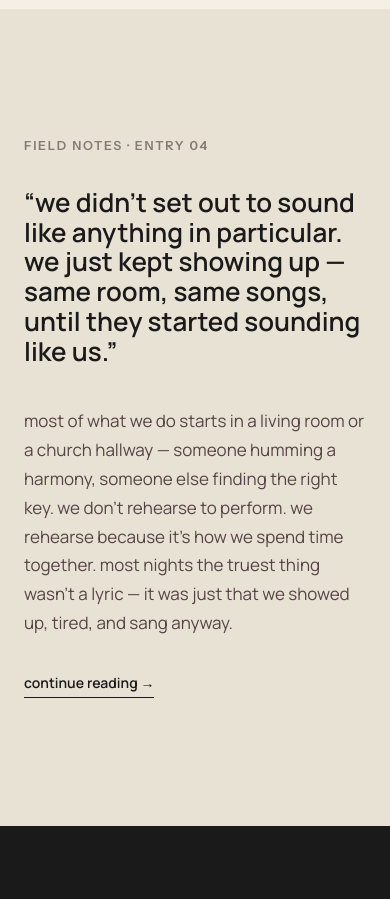
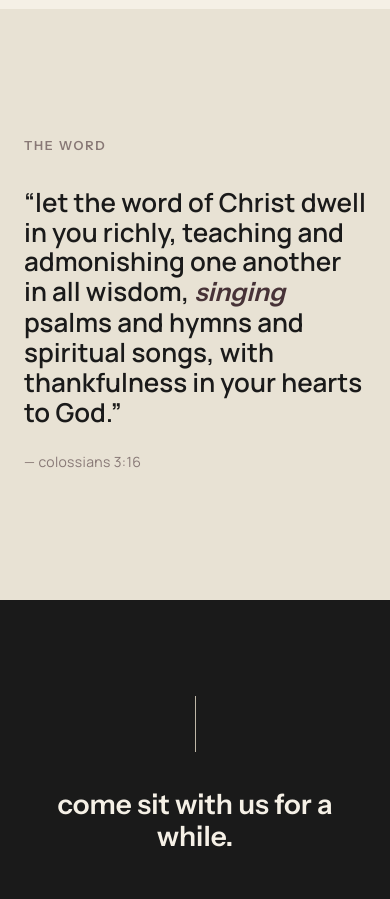
Before and after one commit to eayanwale/onevoice-website, a Next.js app: page / in a window 390 px wide. Shown: the part 4740-5639 px from the top of the page. Built offline with nearby package versions, Linux system fonts and the light colour scheme.

Commit message:
fix: replace fabricated field notes with colossians 3:16

```diff
--- a/components/sections/Words.tsx
+++ b/components/sections/Words.tsx
@@ -3,31 +3,21 @@ export default function Words() {
     <section className="relative flex justify-center bg-bone px-6 py-32 sm:px-10 lg:py-40">
       <div className="w-full max-w-3xl">
         <div data-reveal className="label-text mb-8 text-deep-brown/60">
-          field notes &middot; entry 04
+          the word
         </div>
         <p
           data-reveal
-          className="mb-10 text-[26px] font-semibold leading-[1.15] text-charcoal sm:text-[36px] lg:text-[44px]"
+          className="mb-6 text-[26px] font-semibold leading-[1.15] text-charcoal sm:text-[36px] lg:text-[44px]"
         >
-          &ldquo;we didn&rsquo;t set out to sound like anything in
-          particular. we just kept showing up — same room, same songs,
-          until they started sounding like us.&rdquo;
+          &ldquo;let the word of Christ dwell in you richly, teaching and
+          admonishing one another in all wisdom,{" "}
+          <span className="accent-word text-deep-brown">singing</span>{" "}
+          psalms and hymns and spiritual songs, with thankfulness in your
+          hearts to God.&rdquo;
         </p>
-        <p data-reveal className="mb-8 text-[17px] leading-[1.7] text-deep-brown/90">
-          most of what we do starts in a living room or a church hallway —
-          someone humming a harmony, someone else finding the right key.
-          we don&rsquo;t rehearse to perform. we rehearse because it&rsquo;s
-          how we spend time together. most nights the truest thing
-          wasn&rsquo;t a lyric — it was just that we showed up, tired, and
-          sang anyway.
+        <p data-reveal className="text-sm tracking-wide text-deep-brown/60">
+          &mdash; colossians 3:16
         </p>
-        <a
-          href="#"
-          data-reveal
-          className="inline-flex items-center gap-2.5 border-b border-charcoal pb-1 text-sm font-semibold text-charcoal transition-opacity duration-200 hover:opacity-70"
-        >
-          continue reading &rarr;
-        </a>
       </div>
     </section>
   );
```
